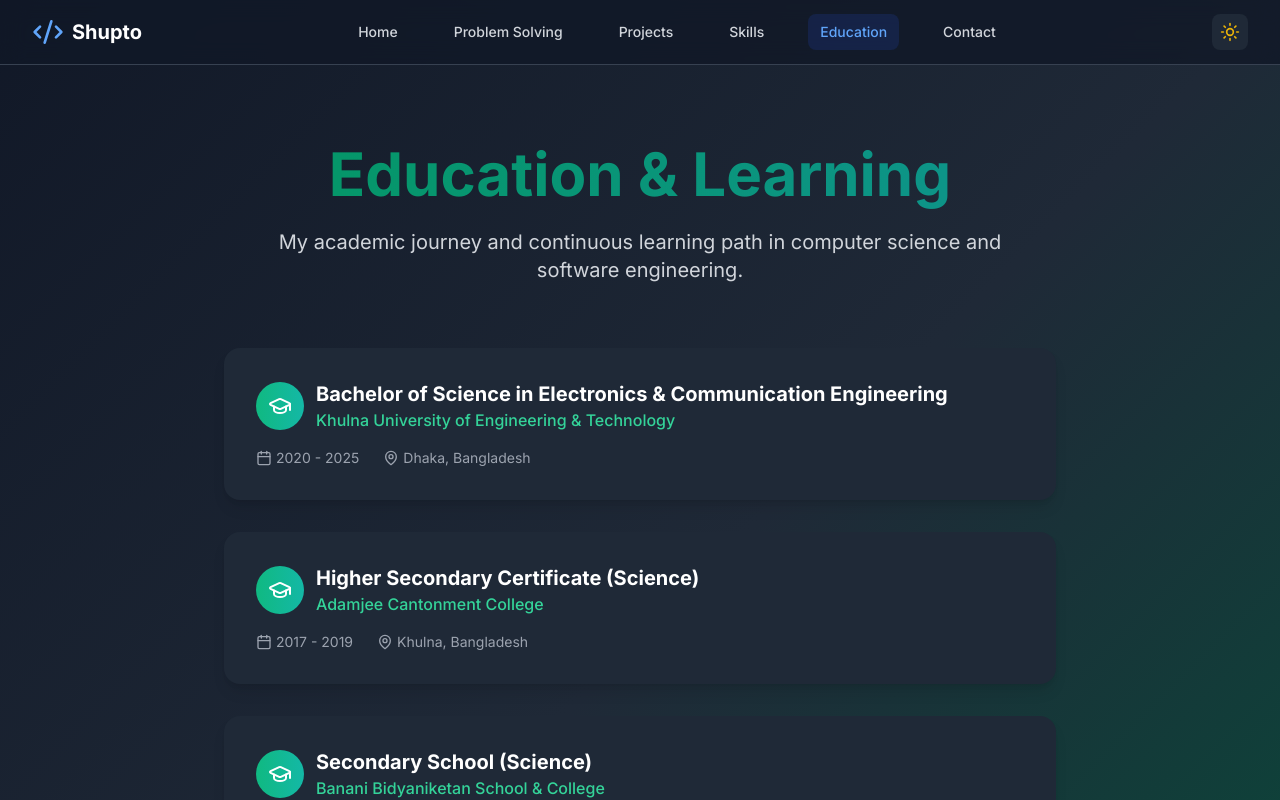
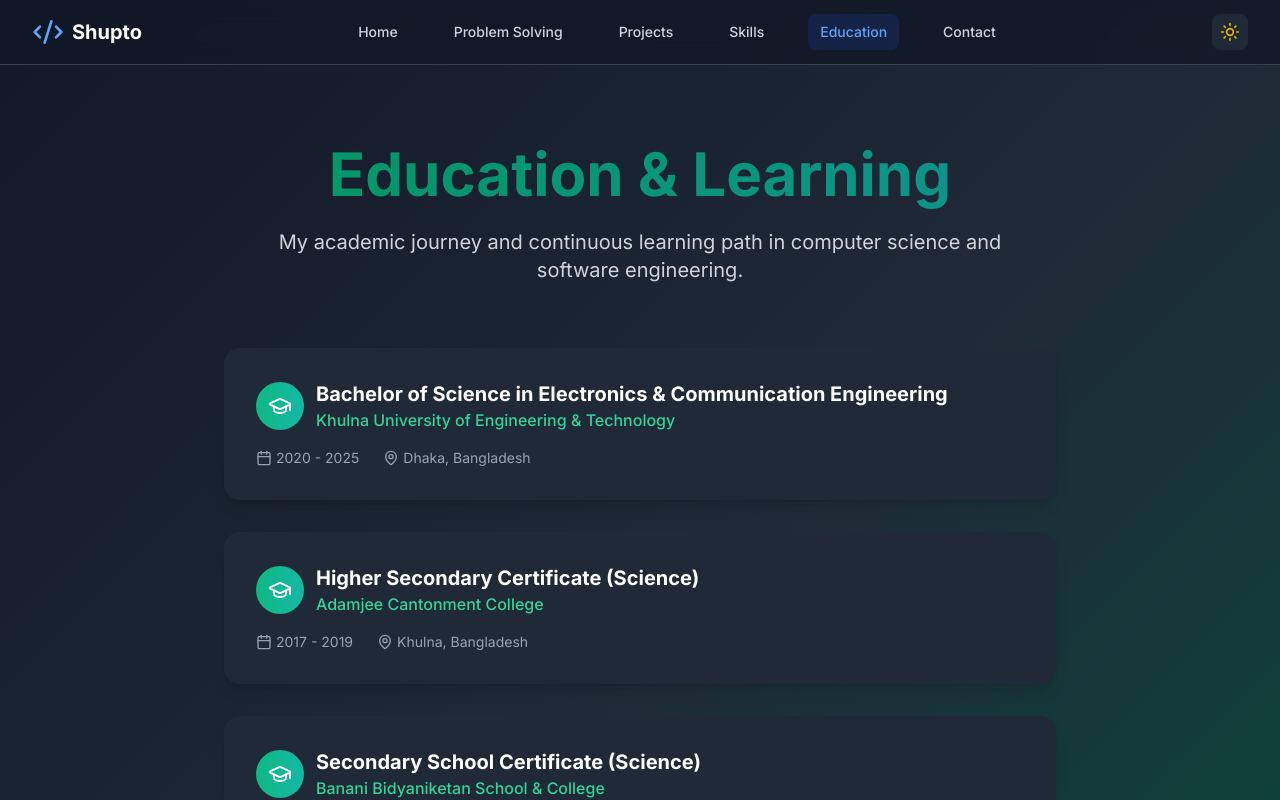
Before and after one commit to IsteakShupto/my-portfolio-v1, a React (Vite) app: page /education in a window 1280 px wide. Shown: the top 800 px of the page. Built offline with nearby package versions, Linux system fonts and the light colour scheme.

Commit message:
portfolio updated completely

```diff
--- a/src/pages/Education.tsx
+++ b/src/pages/Education.tsx
@@ -17,7 +17,7 @@ const Education: React.FC = () => {
       period: "2017 - 2019",
     },
     {
-      degree: "Secondary School (Science)",
+      degree: "Secondary School Certificate (Science)",
       institution: "Banani Bidyaniketan School & College",
       location: "Dhaka, Bangladesh",
       period: "2006 - 2017",
```
